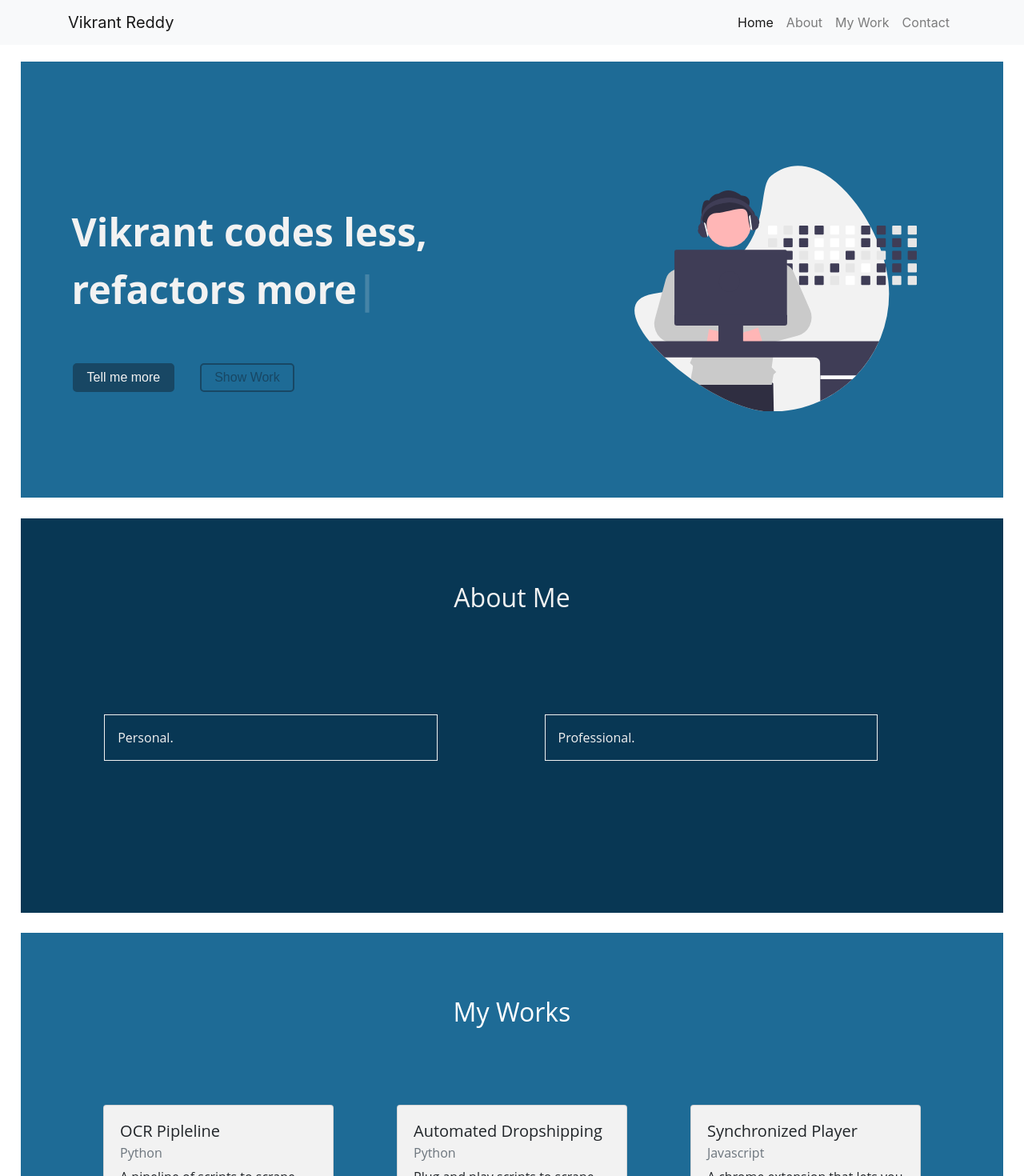
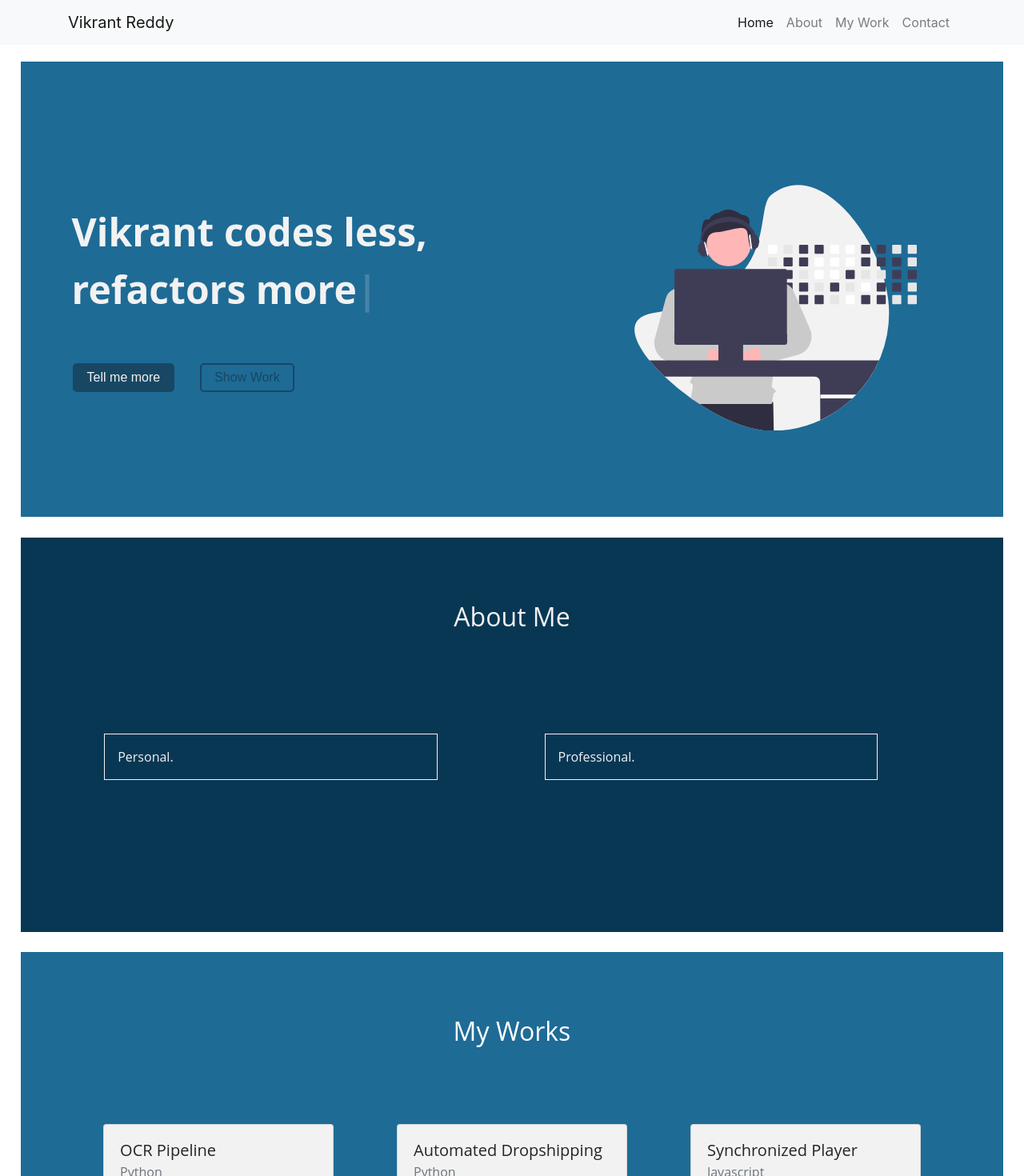
Before and after one commit to VikrantReddy/vikrantreddy.github.io, a React (Create React App) app: page / in a window 1280 px wide. Shown: the top 1470 px of the page at 80% size. Built offline with nearby package versions, Linux system fonts and the light colour scheme.

Commit message:
Fixed minor issues

```diff
--- a/src/components/Hero.jsx
+++ b/src/components/Hero.jsx
@@ -20,7 +20,7 @@ function Hero() {
                         <HeroButton>Show Work</HeroButton>
                     </Row>
                 </Col>
-                <Col xs={{ span: 10, order: 1, offset: 1 }} md={{ span: 5, order: 2 }}>
+                <Col xs={{ span: 10, order: 1, offset: 1 }} md={{ span: 5, order: 2 }} style={{ marginTop: "1.5rem" }}>
                     <HeroSvg />
                 </Col>
             </Row>
--- a/src/components/Work.jsx
+++ b/src/components/Work.jsx
@@ -10,7 +10,7 @@ function Work() {
                 <WorkCol>
                     <WorkCard style={{ "width": '18rem' }} className="mx-auto" >
                         <Card.Body>
-                            <Card.Title>OCR Pipleline</Card.Title>
+                            <Card.Title>OCR Pipeline</Card.Title>
                             <Card.Subtitle className="mb-2 text-muted">Python</Card.Subtitle>
                             <Card.Text>
                                 A pipeline of scripts to scrape, screenshot and convert tables into sheets and further test their websites for legible leads
```
